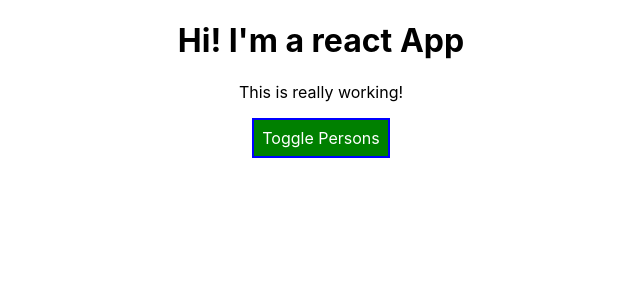
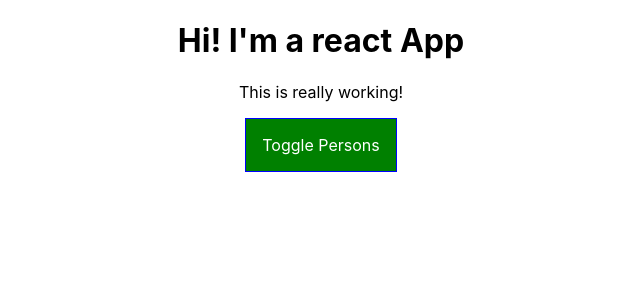
Before and after one commit to GMadorell/react-the-complete-guide-course, a React (Create React App) app in the folder on_course/: page / in a window 1280 px wide. Shown: the top 300 px of the page, without its empty margins (319-959 px from the left). Built offline with nearby package versions, Linux system fonts and the light colour scheme.

Commit message:
Style app component using only module css

```diff
--- a/on_course/src/App.js
+++ b/on_course/src/App.js
@@ -51,16 +51,8 @@
     this.setState({ showPersons: !this.state.showPersons });
 
   render() {
-    const style = {
-      backgroundColor: "green",
-      color: "white",
-      font: "inherit",
-      border: "2px solid blue",
-      padding: "8px",
-      cursor: "pointer"
-    };
-
     let persons = null;
+    let buttonClass = "";
 
     if (this.state.showPersons === true) {
       persons = (
@@ -78,7 +70,7 @@
           })}
         </div>
       );
-      style.backgroundColor = "red";
+      buttonClass = classes.Red;
     }
 
     const assignedClasses = [];
@@ -93,7 +85,7 @@
       <div className={classes.App}>
         <h1>Hi! I'm a react App</h1>
         <p className={assignedClasses.join(" ")}>This is really working!</p>
-        <button style={style} onClick={this.togglePersonsHandler}>
+        <button className={buttonClass} onClick={this.togglePersonsHandler}>
           Toggle Persons
         </button>
         {persons}
--- a/on_course/src/App.module.css
+++ b/on_course/src/App.module.css
@@ -9,3 +9,26 @@
 .bold {
   font-weight: bold;
 }
+
+.App button {
+  border: 1px solid blue;
+  padding: 16px;
+  background-color: green;
+  font: inherit;
+  color: white;
+  cursor: pointer;
+}
+
+.App button:hover {
+  background-color: lightgreen;
+  color: black;
+}
+
+.App button.Red {
+  background-color: red;
+}
+
+.App button.Red:hover {
+  background-color: salmon;
+  color: black;
+}
```
